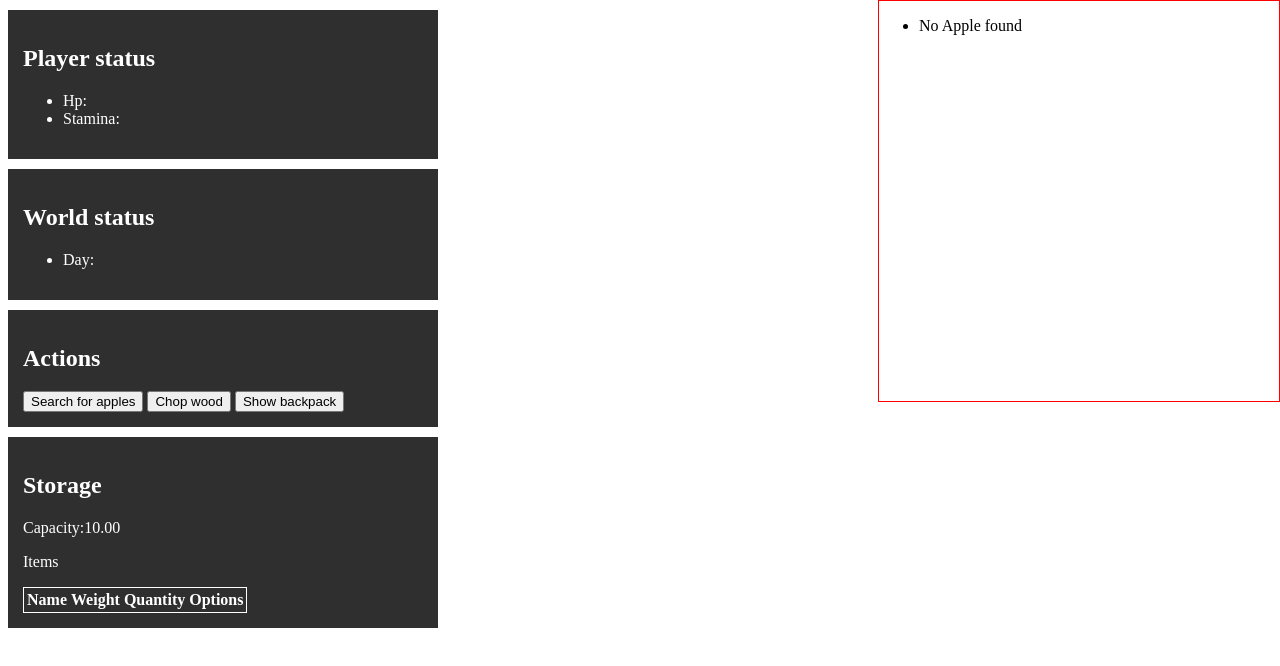
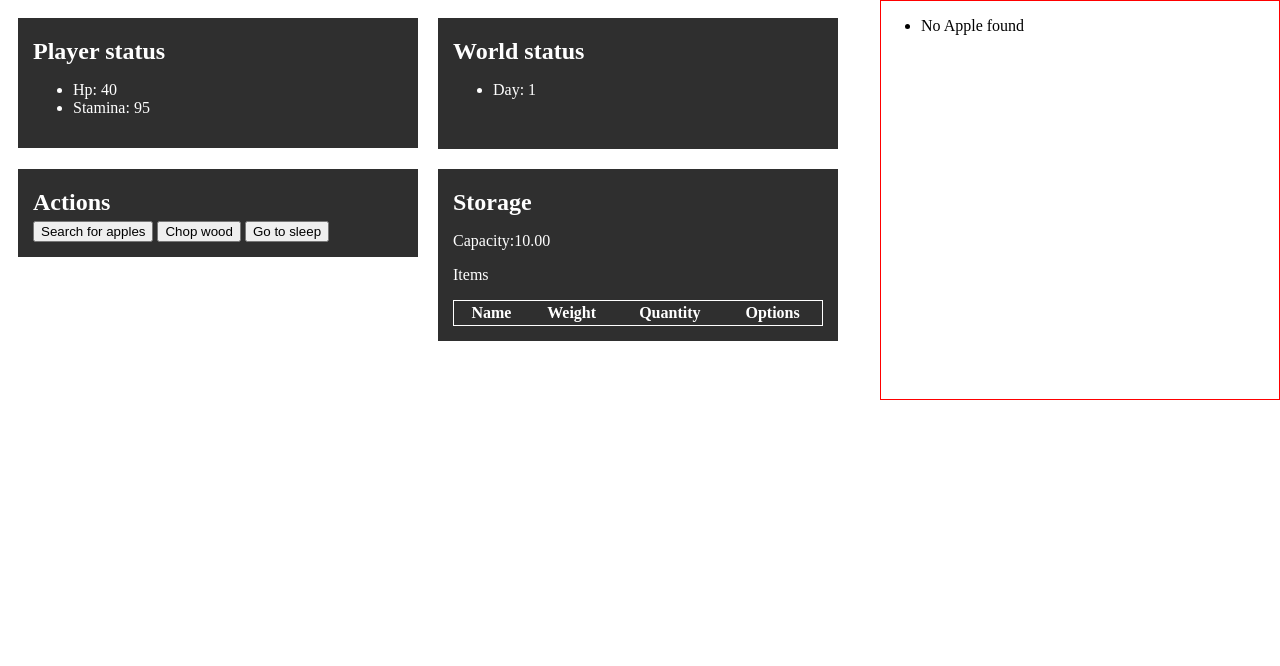
Before and after one commit to bkage/strandify, a plain HTML site: page index.html in a window 1280 px wide. Both pictures are taken after a click on the button "Search for apples". Drawn offline with nearby package versions, Linux system fonts and the light colour scheme.

Commit message:
added stamina handler & goToSleep option

```diff
--- a/index.html
+++ b/index.html
@@ -31,7 +31,7 @@
 				<h2>Actions</h2>
 				<button id="getApple">Search for apples</button >
 				<button id="getWood">Chop wood</button >
-				<button id="myItems">Show backpack</button>
+				<button id="goToSleep">Go to sleep</button>
 		</div >
 
 		<div class="backpack">
--- a/main.js
+++ b/main.js
@@ -12,7 +12,9 @@
 		//PLAYER STATUS
 		var playerStatus={
 			hp:40,
-			stamina:100
+			defaultHp:40,
+			stamina:100,
+			defaultStamina:100
 		};
 
 		//WORLD STATUS
@@ -95,6 +97,36 @@
 									objects[single].addToBackpack(quantityRand);
 								}
 						}
+				},
+				searchApple:function(){
+					var staminaCost=5;
+					if(playerStatus.stamina>=staminaCost){
+						this.getItem(1);
+						playerStatus.stamina-=staminaCost;
+						gui.updatePlayerStatus();
+					}
+					else{
+						helpers.message('You don\'t have enought stamina. Get some rest.');
+					}
+				},
+				chopWood:function(){
+					var staminaCost=10;
+					if(playerStatus.stamina>=staminaCost){
+						this.getItem(2);
+						playerStatus.stamina-=staminaCost;
+						gui.updatePlayerStatus();
+					}
+					else{
+						helpers.message('You don\'t have enought stamina. Get some rest.');
+					}
+				},
+				goToSleep:function(){
+					playerStatus.stamina=playerStatus.defaultStamina;
+					worldStatus.day+=1;
+					helpers.message('You slept well');
+
+					gui.updatePlayerStatus();
+					gui.updateWorldStatus();
 				}
 		}
 
@@ -105,7 +137,7 @@
 
 				this.getApple();
 				this.getWood();
-				this.myItems();
+				this.goToSleep();
 
 
 				this.update();
@@ -122,18 +154,18 @@
 			},
 			getApple:function(){
 					$('#getApple').click(function(){
-							actions.getItem(1);
+							actions.searchApple();
 					});
 			},
 			getWood:function(){
 					$('#getWood').click(function(){
-						actions.getItem(2);
+						actions.chopWood();
 					});
 			},
-			myItems:function(){
-					$('#myItems').click(function(){
-						helpers.message(JSON.stringify(backpack));
-					});
+			goToSleep:function(){
+				$('#goToSleep').click(function(){
+					actions.goToSleep();
+				});
 			},
 			dropObjectFromBackpack:function(){
 					$('.remove').click(function(){
@@ -186,6 +218,11 @@
 
 		//GUI FUNCTIONS
 		var gui={
+			init:function(){
+				this.updateBackpack();
+				this.updateWorldStatus();
+				this.updatePlayerStatus();
+			},
 			updateBackpack:function(){
 
 					$('.backpack .items table tr').each(function(){		//group and remove duplicates. Function removes same records
@@ -205,6 +242,13 @@
 						$('.backpack .items table').append('<tr class="single" data-item-id="'+item.itemId+'"><td>'+item.name+'</td><td>'+item.weight+'</td><td>'+item.quantity+'</td><td><button class="remove" data-item-id='+item.itemId+' data-quantity=5>Drop 5</button><button class="remove" data-item-id='+item.itemId+' data-quantity=1>Drop 1</button></td></tr>');
 					}
 
+			},
+			updateWorldStatus:function(){
+				$('#world-day span').html(worldStatus.day);
+			},
+			updatePlayerStatus:function(){
+				$('#player-hp span').html(playerStatus.hp);
+				$('#player-stamina span').html(playerStatus.stamina);
 			}
 		}
 
@@ -215,6 +259,8 @@
 					gui.updateBackpack();
 					bind.init();
 					console.log('binding UI successfull');
+					gui.init();
+					console.log('GUI loaded successfully');
 
 					console.log('App loaded successfully!');
 			}
--- a/style.css
+++ b/style.css
@@ -1,3 +1,19 @@
+*{
+	box-sizing:border-box;
+	-moz-box-sizing:border-box;
+	-webkit-box-sizing:border-box;
+}
+h2{
+	margin:5px 0;
+}
+.container{
+	width:840px;
+}
+.container:after{
+	content:"";
+	clear:both;
+	display:table;
+}
 .messages{
 		position:fixed;
 		right:0px;
@@ -15,9 +31,11 @@
 		color:#fff;
 		padding:15px;
 		width:400px;
-		margin:10px 0;
+		margin:10px;
+		float:left;
 }
 table{
+	width:100%;
 	border:1px solid #fff;
 }
 table tr{
@@ -33,10 +51,11 @@ table tr td:first-child{
 }
 .actions{
 	background-color:#2f2f2f;
-	margin:10px 0;
+	margin:10px;
 	color:#fff;
 	padding:15px;
 	width:400px;
+	float:left;
 }
 .player-status{
 	position:relative;
@@ -44,13 +63,16 @@ table tr td:first-child{
 	color:#fff;
 	padding:15px;
 	width:400px;
-	margin:10px 0;
+	margin:10px;
+	float:left;
 }
 .world-status{
-	margin:10px 0;
+	margin:10px;
 	width:400px;
 	position:relative;
 	background-color:#2f2f2f;
 	color:#fff;
 	padding:15px;
+	float:left;
+	height:131px;
 }
```
